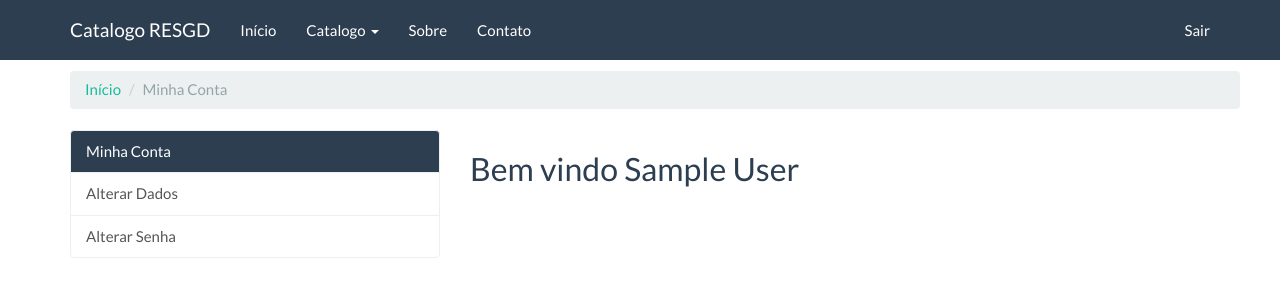
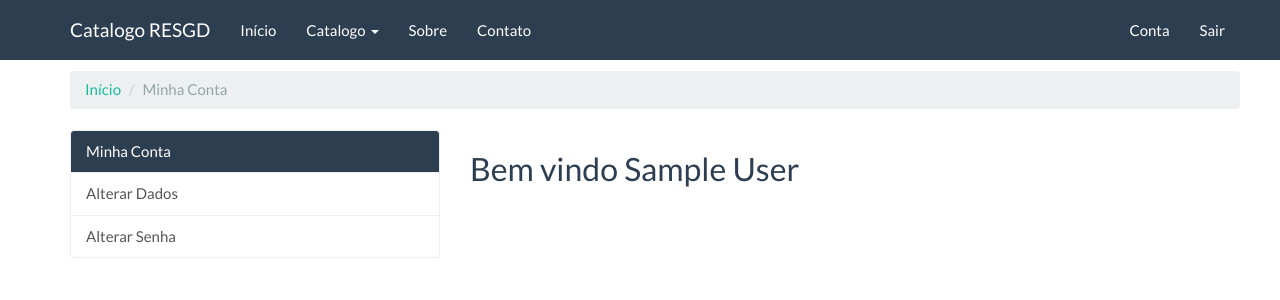
Before and after one commit to diogogomes079/projeto_mono, a Django app: page /conta/ in a window 1280 px wide. Shown: the top 300 px of the page. Run offline with Django 3.2, Linux system fonts and the light colour scheme; the visitor is signed in with stand-in values (Sample User, id 1); data comes from the database, SQL or seed files in the repository; some libraries are stand-ins or nearby versions.

Commit message:
algumas alterações no template

```diff
--- a/catalogoresgd/accounts/templates/accounts/conta_usuario.html
+++ b/catalogoresgd/accounts/templates/accounts/conta_usuario.html
@@ -9,7 +9,7 @@
         <div class="row">
             <br>
             <ol class="breadcrumb">
-                <li><a href="#">Início</a></li>
+                <li><a href="{% url 'conta:index_conta' %}">Início</a></li>
                 <li class="active">Minha Conta</li>
             </ol>
             <div class="row">
--- a/catalogoresgd/core/templates/base.html
+++ b/catalogoresgd/core/templates/base.html
@@ -50,11 +50,13 @@
                 </li>
             </ul>
             <ul class="nav navbar-nav navbar-right">
+              <ul class="nav navbar-nav navbar-right">
               {% if user.is_authenticated %}
+              <li><a href="{% url 'conta:index_conta' %}">Conta</a></li>
               <li><a href="{% url 'logout' %}">Sair</a></li>
               {% else %}
               <li><a href="{% url 'login' %}">Entrar</a></li>
-                    <li><a href="{% url 'conta:registrar_user' %}">Registro</a></li>
+              <li><a href="{% url 'accounts:register' %}">Registro</a></li>
               {% endif %}
               </ul>
         </div>
```
Lines whose indentation alone changed are shown as unchanged.
